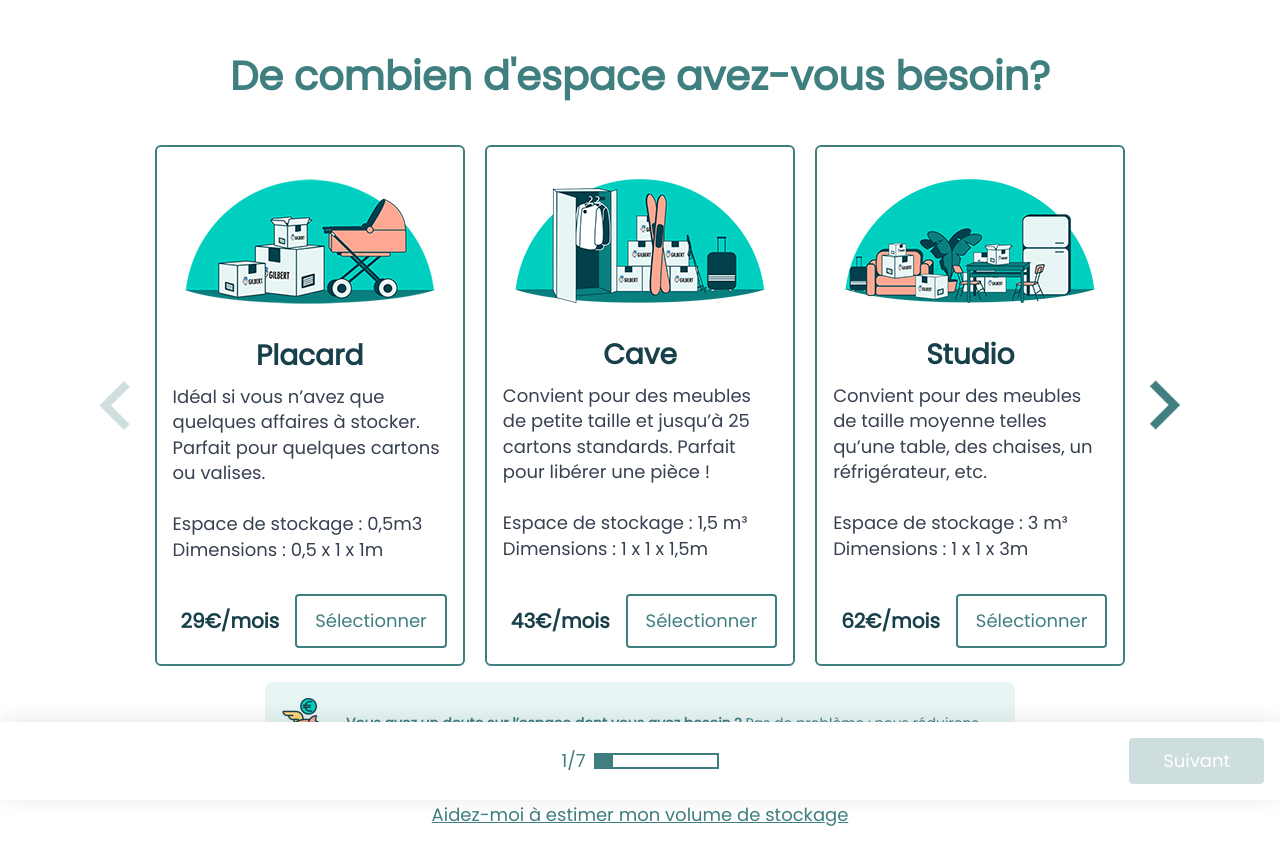
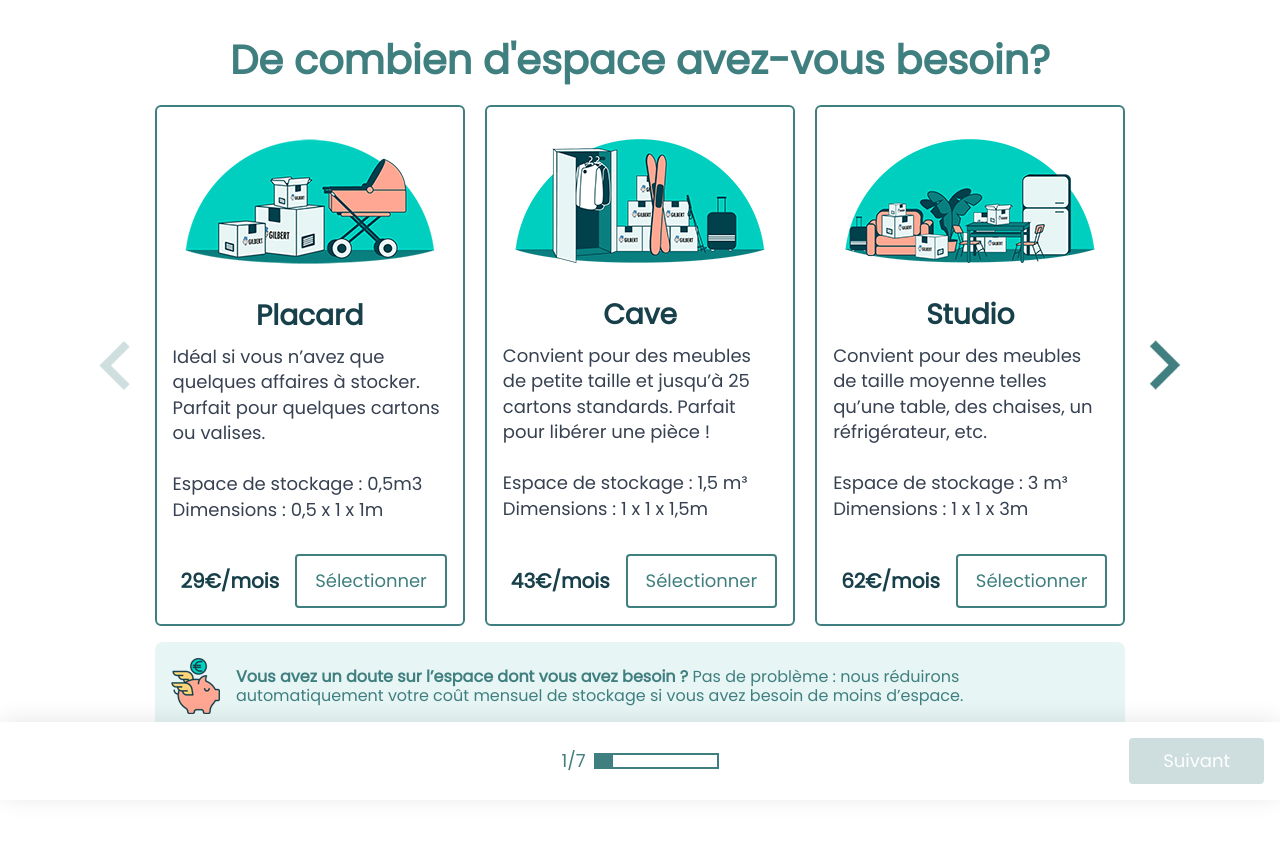
Before and after one commit to gilbert-stockage/plugin-formulaire, a Vue app: page / in a window 1280 px wide. Shown: the top 864 px of the page. Built offline with nearby package versions, Linux system fonts and the light colour scheme.

Commit message:
calage css ecran 1

```diff
--- a/src/App.vue
+++ b/src/App.vue
@@ -1,6 +1,6 @@
 <template>
   <div
-    class="Plugin-Gilbert-Main relative h-full flex flex-col bg-white mt-8"
+    class="Plugin-Gilbert-Main relative h-full flex flex-col bg-white mt-4"
     style="min-height: 100vh;"
   >
     <div
@@ -24,7 +24,7 @@
           class="CurrentStep flex-grow w-full overflow-hidden z-40 mb-32 md:mb-16"
           :class="computedTransition"
         >
-          <header class="text-titre text-gilbert mx-2 mt-4 mb-6 text-center font-semibold">
+          <header class="text-titre text-gilbert mx-2 mt-4 text-center font-semibold">
             {{ getCurrentStepTitle }}
           </header>
           <div
@@ -434,7 +434,8 @@ export default {
     font-weight: 400;
   }
   .text-reassurance {
-    font-size: 14px!important;
+    font-size: 16px!important;
+    line-height: 1.2;
   }
 
   .text-base-lg {
--- a/src/components/Final.vue
+++ b/src/components/Final.vue
@@ -20,7 +20,7 @@
     </div>
     <div
       class="flex items-center mx-auto text-gilbert bg-gilbert-light px-4 py-3 rounded-lg"
-      style="max-width: 750px;"
+      style="max-width: 970px;"
     >
       <p class="text-base">
         <span class="font-semibold">🔐 Réservez votre espace de stockage dès maintenant pour verrouiller votre tarif personnalisé !</span><br>
--- a/src/components/Price.vue
+++ b/src/components/Price.vue
@@ -9,7 +9,7 @@
         >
       </div>
       <div
-        class="mb-4"
+        class=""
       >
         <h2
           v-if="getPriceModel.price"
--- a/src/components/SpaceSelector.vue
+++ b/src/components/SpaceSelector.vue
@@ -39,12 +39,12 @@
       </div>
       <div
         class="flex flex-col md:flex-row items-center text-gilbert bg-gilbert-light mx-4 md:mx-auto p-4 rounded-lg"
-        style="max-width: 750px;"
+        style="max-width: 970px;"
       >
         <img
           :src="getImageSrc('pig')"
           alt="un doute sur votre espace"
-          class="w-16 mb-4 md:mr-4"
+          class="w-16 md:mr-4"
         >
         <p class="text-reassurance text-center md:text-left">
           <span class="font-semibold">Vous avez un doute sur l’espace dont vous avez besoin ? </span>
--- a/src/components/elements/SpaceSizer.vue
+++ b/src/components/elements/SpaceSizer.vue
@@ -30,7 +30,7 @@
     </div>
     <div
       class="flex items-center mx-auto text-gilbert bg-gilbert-light p-4 rounded-lg mb-8"
-      style="max-width: 750px;"
+      style="max-width: 970px;"
     >
       <p>
         <span class="font-semibold">Pas de panique !</span> Si l’estimation est erronée, le tarif que nous allons vous proposer pourra être ajusté à la hausse ou à la baisse en fonction de votre volume réel de stockage.<br><br>Si vous souhaitez obtenir une estimation plus précise, calculez votre volume en faisant la liste de vos meubles et affaires à stocker.
```
